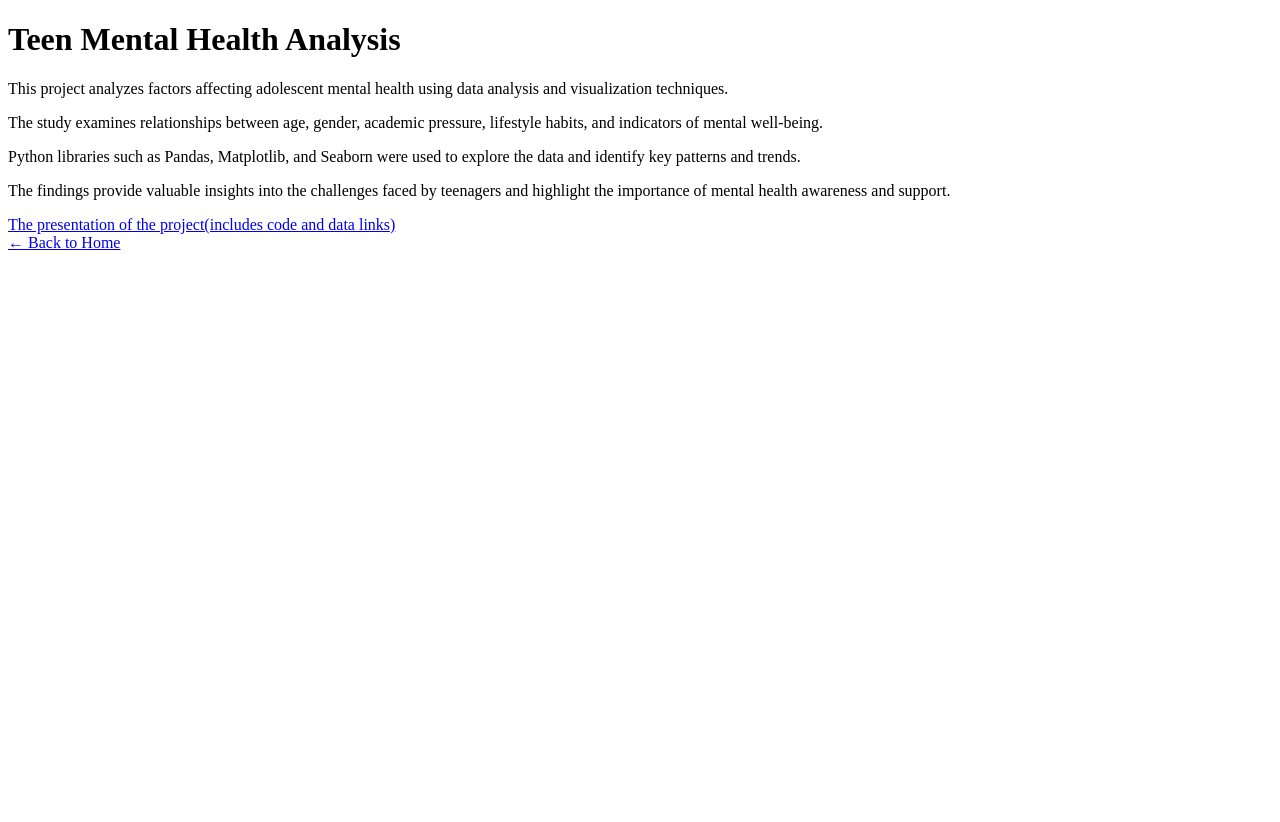
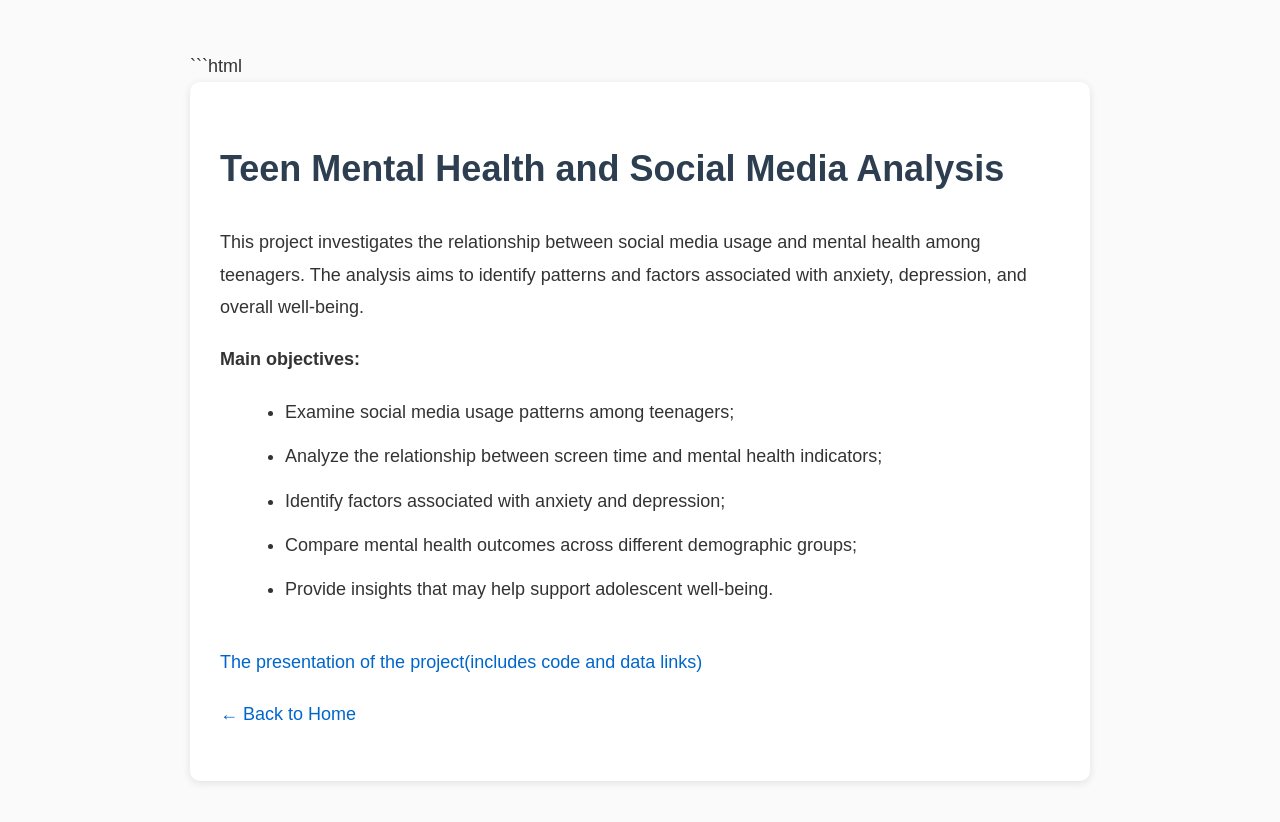
Before and after one commit to tikhonenkovaolga/tikhonenkova_olga.github.io, a plain HTML site: page teen_mental_health.html in a window 1280 px wide. Before the commit the page ends 800 px from the top, so only its background shows below. Drawn offline with Linux system fonts and the light colour scheme.

Commit message:
Update teen_mental_health.html

````diff
--- a/teen_mental_health.html
+++ b/teen_mental_health.html
@@ -1,39 +1,90 @@
+```html
 <!DOCTYPE html>
 <html lang="en">
 <head>
     <meta charset="UTF-8">
     <meta name="viewport" content="width=device-width, initial-scale=1.0">
-    <title>Teen Mental Health Analysis</title>
+    <title>Teen Mental Health and Social Media Analysis</title>
+
+    <style>
+        body {
+            font-family: Arial, sans-serif;
+            max-width: 900px;
+            margin: 50px auto;
+            padding: 0 30px;
+            background-color: #fafafa;
+            color: #333;
+            line-height: 1.8;
+            font-size: 18px;
+        }
+
+        h1 {
+            color: #2c3e50;
+            margin-bottom: 25px;
+        }
+
+        p {
+            margin-bottom: 20px;
+        }
+
+        ul {
+            margin-left: 25px;
+            margin-bottom: 30px;
+        }
+
+        li {
+            margin-bottom: 12px;
+        }
+
+        .section {
+            background-color: white;
+            padding: 30px;
+            border-radius: 10px;
+            box-shadow: 0 2px 8px rgba(0,0,0,0.1);
+        }
+
+        .links {
+            margin-top: 40px;
+        }
+
+        a {
+            color: #0066cc;
+            text-decoration: none;
+            font-size: 18px;
+        }
+
+        a:hover {
+            text-decoration: underline;
+        }
+    </style>
 </head>
 <body>
 
-    <h1>Teen Mental Health Analysis</h1>
+<div class="section">
+
+    <h1>Teen Mental Health and Social Media Analysis</h1>
 
     <p>
-        This project analyzes factors affecting adolescent mental health using
-        data analysis and visualization techniques.
+        This project investigates the relationship between social media usage and mental health among teenagers.
+        The analysis aims to identify patterns and factors associated with anxiety, depression, and overall well-being.
     </p>
 
-    <p>
-        The study examines relationships between age, gender, academic pressure,
-        lifestyle habits, and indicators of mental well-being.
-    </p>
+    <p><strong>Main objectives:</strong></p>
 
-    <p>
-        Python libraries such as Pandas, Matplotlib, and Seaborn were used to
-        explore the data and identify key patterns and trends.
-    </p>
+    <ul>
+        <li>Examine social media usage patterns among teenagers;</li>
+        <li>Analyze the relationship between screen time and mental health indicators;</li>
+        <li>Identify factors associated with anxiety and depression;</li>
+        <li>Compare mental health outcomes across different demographic groups;</li>
+        <li>Provide insights that may help support adolescent well-being.</li>
+    </ul>
 
-    <p>
-        The findings provide valuable insights into the challenges faced by
-        teenagers and highlight the importance of mental health awareness and support.
-    </p>
-    <a href="https://docs.google.com/presentation/d/1xBwUgVS591cNI6j_sDynT1UlPufFUk7-/edit?slide=id.g3df40f9a28d_1_19#slide=id.g3df40f9a28d_1_19">The presentation of the project(includes code and data links)
-</a>
+    <div class="links">
+        <p><a href="https://docs.google.com/presentation/d/1xBwUgVS591cNI6j_sDynT1UlPufFUk7-/edit?slide=id.g3df40f9a28d_1_19#slide=id.g3df40f9a28d_1_19">The presentation of the project(includes code and data links)</a></p>
+        <p><a href="index.html">← Back to Home</a></p>
+    </div>
 
+</div>
 
-  <div class="back">
-        <a href="index.html">← Back to Home</a>
-    </div>
 </body>
 </html>
````
